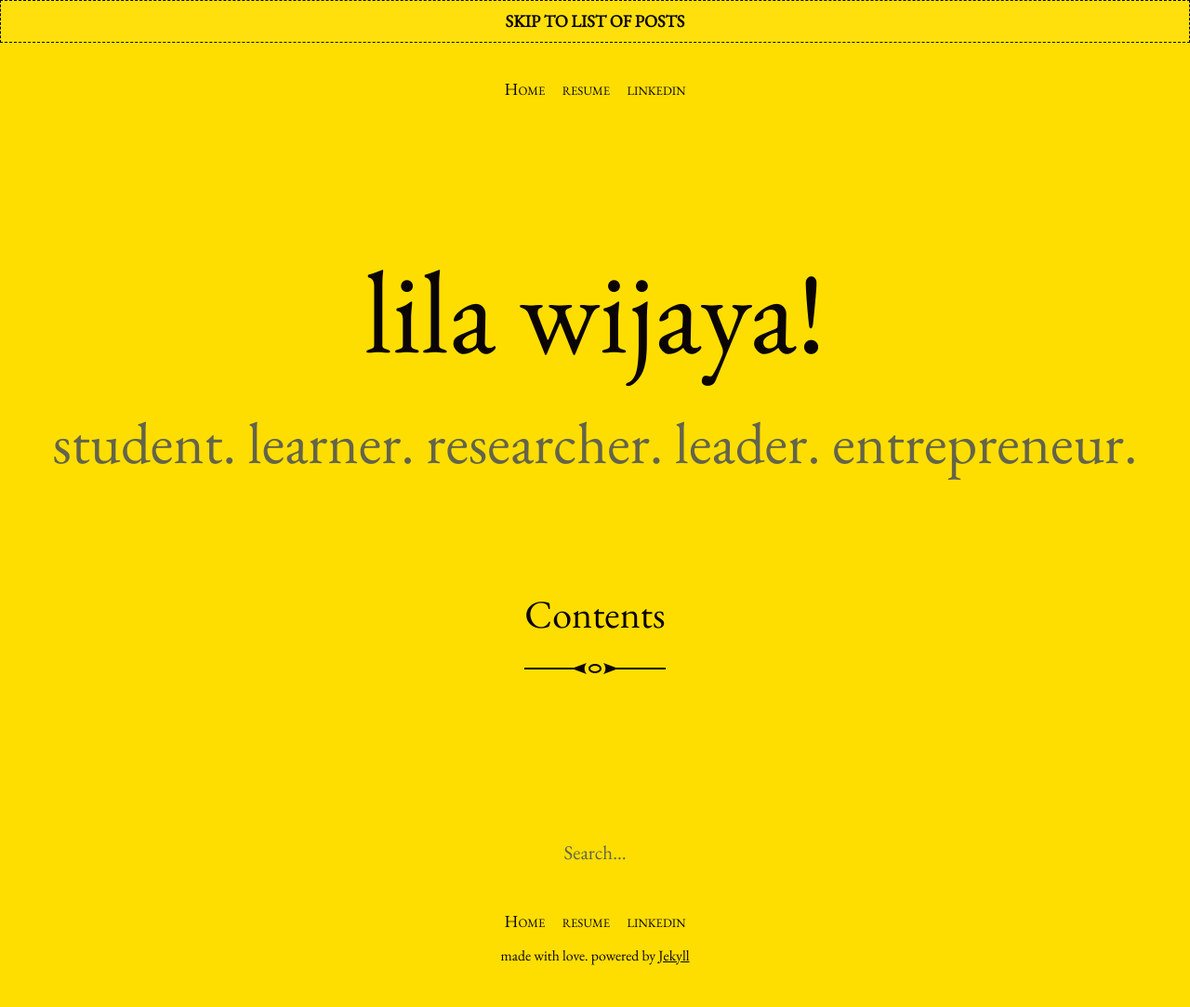
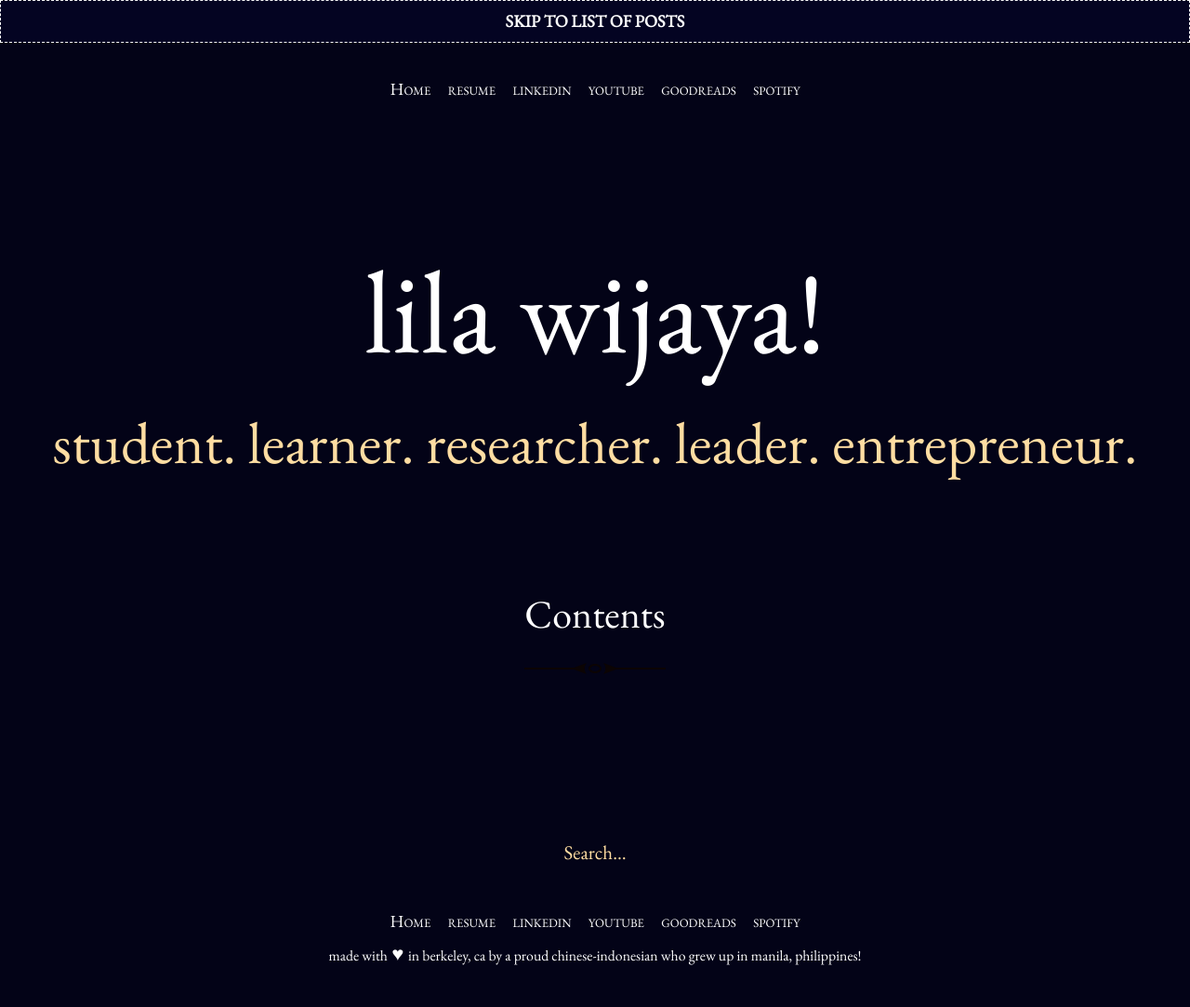
Before and after one commit to lilawijaya/helloworld, a Jekyll site: the page built from README.md, in a window 1280 px wide. Shown: the whole page at 93% size. Built offline with Jekyll 4.4.1, drawn with Linux system fonts in a browser that asks for light colours; our own code applies the rules of GitHub Pages for plain Markdown files.

Commit message:
visual aesthetics and made it my own !!

```diff
--- a/_layouts/default.html
+++ b/_layouts/default.html
@@ -42,7 +42,7 @@
     {% unless site.hide_credits %}
       <aside class="site-credits">
         <p>
-          <small> </a> made with love. powered by <a href="http://jekyllrb.com">Jekyll</a></small>
+          <small> </a> made with ♥ in berkeley, ca by a proud chinese-indonesian who grew up in manila, philippines! </a></small>
         </p>
       </aside>
     {% endunless %}
--- a/_sass/_variables.scss
+++ b/_sass/_variables.scss
@@ -1,7 +1,7 @@
-$brand-color:         #fede00;
+$brand-color:         #030317;
 $highlight:           lighten($brand-color, 35%);
-$text-color:          #0b0404;
-$muted-text-color:    #64644B;
+$text-color:          #ffffff;
+$muted-text-color:    #ffdda2;
 $font-family:         "EB Garamond", Garamond, "Times New Roman", serif;
 
 $on-bigphone:         375px;
```
Also changed, not shown: _data/menu.yml (+9 -0 lines).
